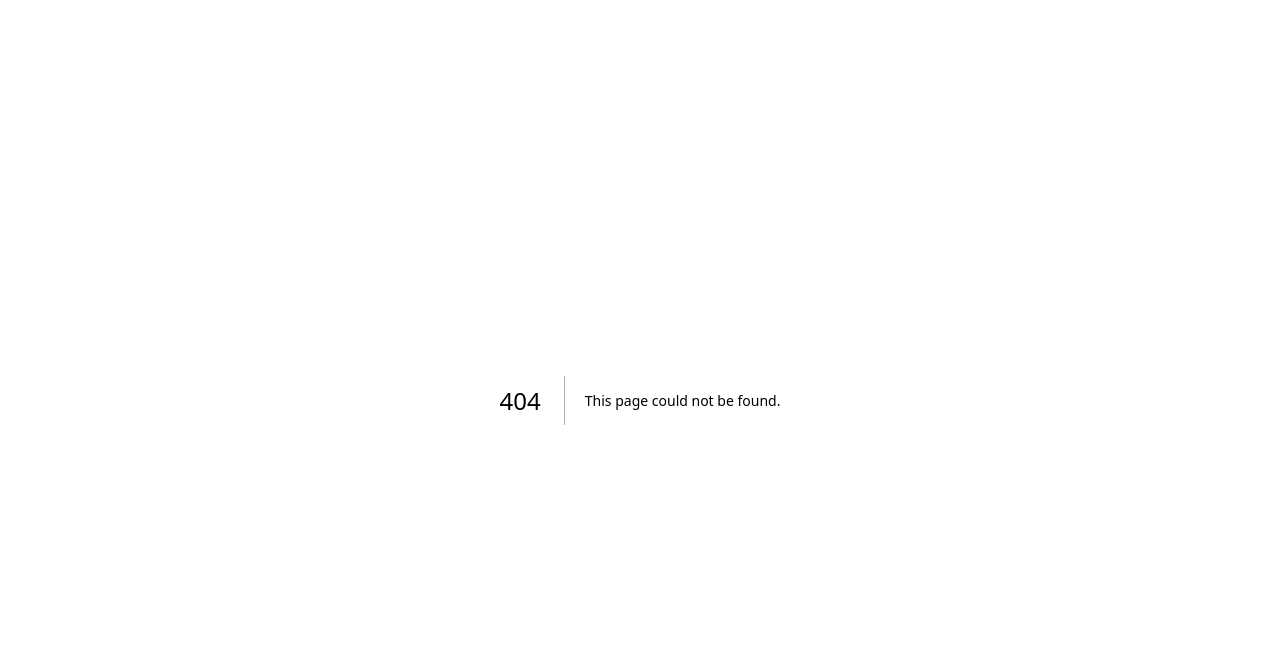
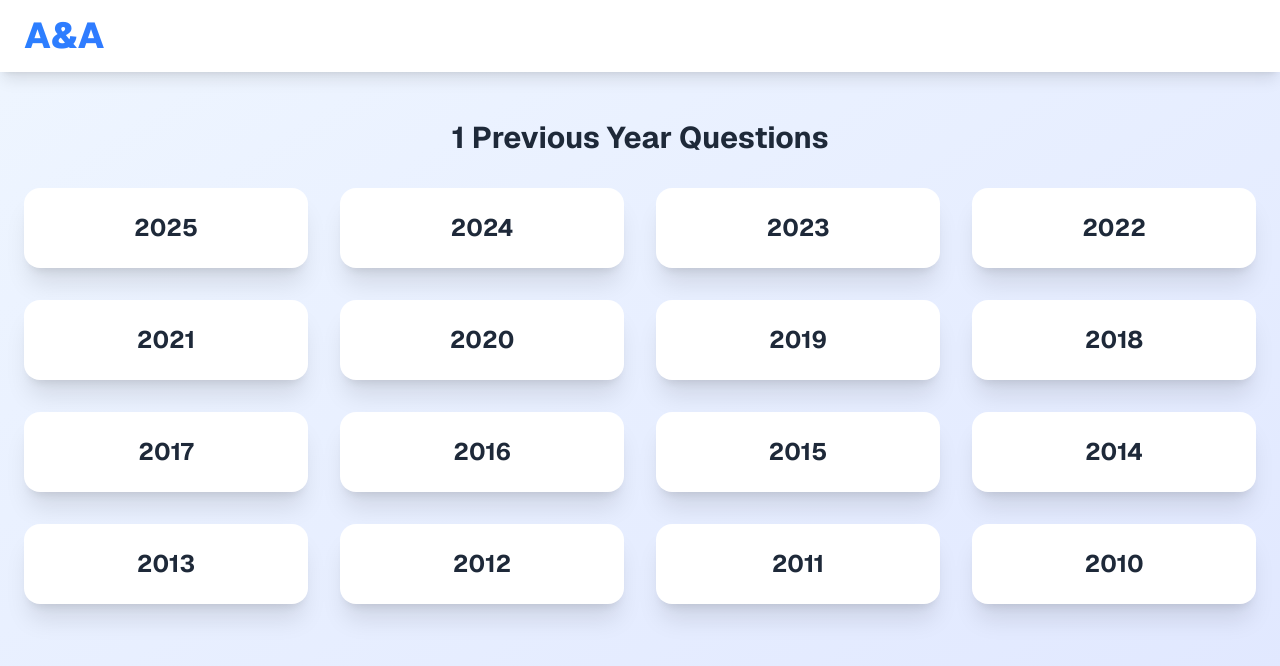
Before and after one commit to leo-v16/jeetneet, a Next.js app: page /exam/1/pyq in a window 1280 px wide. Before the commit this address had no page. Shown: the top 666 px of the page. Built offline with nearby package versions, Linux system fonts and the light colour scheme.

Commit message:
Stable PYQ routing along with comming soon routes

```diff
--- /dev/null
+++ b/app/coming-soon/page.tsx
@@ -0,0 +1,12 @@
+import React from 'react';
+
+export default function ComingSoon() {
+  return (
+    <div className="min-h-screen bg-gradient-to-br from-blue-50 to-indigo-100 dark:from-gray-800 dark:to-gray-900 font-sans flex items-center justify-center">
+      <div className="text-center">
+        <h1 className="text-6xl font-extrabold text-transparent bg-clip-text bg-gradient-to-r from-blue-500 to-indigo-600 dark:from-blue-400 dark:to-indigo-500">Coming Soon</h1>
+        <p className="text-gray-600 dark:text-gray-300 mt-4 text-lg">This page is under construction. Please check back later!</p>
+      </div>
+    </div>
+  );
+}
--- a/app/exam/[examName]/page.tsx
+++ b/app/exam/[examName]/page.tsx
@@ -1,32 +1,48 @@
-import React from 'react';
+import Link from "next/link";
 
 const options = [
-  { name: 'PYQs', description: 'Previous Year Questions' },
-  { name: 'Notes', description: 'Chapter-wise notes' },
-  { name: 'Mindmaps', description: 'Visual learning aids' },
-  { name: 'Syllabus', description: 'Detailed syllabus' },
-  { name: 'Mock Tests', description: 'Practice tests' },
+  { name: "PYQ", description: "Previous Year Questions", href: "pyq" },
+  { name: "Notes", description: "Chapter-wise notes", href: "../../coming-soon" },
+  { name: "Mindmaps", description: "Visual learning aids", href: "../../coming-soon" },
+  { name: "Syllabus", description: "Detailed syllabus", href: "../../coming-soon" },
+  { name: "Mock Tests", description: "Practice tests", href: "../../coming-soon" },
 ];
 
-export default async function ExamPage({ params }: { params: { examName: string } }) {
+export default async function ExamPage({ params }: { params: Promise<{ examName: string }> }) {
   const { examName } = await params;
+
   return (
     <div className="min-h-screen bg-gradient-to-br from-blue-50 to-indigo-100 dark:from-gray-800 dark:to-gray-900 font-sans">
       <header className="bg-white dark:bg-gray-800 shadow-lg">
         <div className="container mx-auto px-6 py-4">
-          <h1 className="text-4xl font-extrabold text-transparent bg-clip-text bg-gradient-to-r from-blue-500 to-indigo-600 dark:from-blue-400 dark:to-indigo-500">A&A</h1>
+          <h1 className="text-4xl font-extrabold text-transparent bg-clip-text bg-gradient-to-r from-blue-500 to-indigo-600 dark:from-blue-400 dark:to-indigo-500">
+            A&A
+          </h1>
         </div>
       </header>
+
       <main className="container mx-auto px-6 py-12">
-        <h2 className="text-3xl font-bold text-center text-gray-800 dark:text-white mb-8">{decodeURIComponent(examName)}</h2>
+        <h2 className="text-3xl font-bold text-center text-gray-800 dark:text-white mb-8">
+          {decodeURIComponent(examName)}
+        </h2>
+
         <div className="grid grid-cols-1 sm:grid-cols-2 md:grid-cols-3 lg:grid-cols-4 gap-8">
           {options.map((option) => (
-            <div key={option.name} className="transform hover:scale-105 transition-transform duration-300 bg-white dark:bg-gray-800 rounded-2xl shadow-xl overflow-hidden">
-              <div className="p-6 text-center">
-                <h3 className="text-2xl font-bold text-gray-800 dark:text-white">{option.name}</h3>
-                <p className="text-gray-600 dark:text-gray-300 mt-2">{option.description}</p>
+            <Link
+              key={option.name}
+              href={`/exam/${examName}/${option.href}`}
+            >
+              <div className="transform hover:scale-105 transition-transform duration-300 bg-white dark:bg-gray-800 rounded-2xl shadow-xl overflow-hidden">
+                <div className="p-6 text-center">
+                  <h3 className="text-2xl font-bold text-gray-800 dark:text-white">
+                    {option.name}
+                  </h3>
+                  <p className="text-gray-600 dark:text-gray-300 mt-2">
+                    {option.description}
+                  </p>
+                </div>
               </div>
-            </div>
+            </Link>
           ))}
         </div>
       </main>
--- /dev/null
+++ b/app/exam/[examName]/pyq/page.tsx
@@ -0,0 +1,47 @@
+import React from "react";
+
+export default async function PYQPage({
+  params,
+}: {
+  params: Promise<{ examName: string }>;
+}) {
+  const { examName } = await params;
+
+  const currentYear = new Date().getFullYear();
+  const years = Array.from({ length: currentYear - 2010 + 1 }, (_, i) => 2010 + i).reverse();
+
+  return (
+    <div className="min-h-screen bg-gradient-to-br from-blue-50 to-indigo-100 dark:from-gray-800 dark:to-gray-900 font-sans">
+      {/* Header */}
+      <header className="bg-white dark:bg-gray-800 shadow-lg">
+        <div className="container mx-auto px-6 py-4">
+          <h1 className="text-4xl font-extrabold text-transparent bg-clip-text bg-gradient-to-r from-blue-500 to-indigo-600 dark:from-blue-400 dark:to-indigo-500">
+            A&A
+          </h1>
+        </div>
+      </header>
+
+      {/* Main */}
+      <main className="container mx-auto px-6 py-12">
+        <h2 className="text-3xl font-bold text-center text-gray-800 dark:text-white mb-8">
+          {decodeURIComponent(examName)} Previous Year Questions
+        </h2>
+
+        <div className="grid grid-cols-1 sm:grid-cols-2 md:grid-cols-3 lg:grid-cols-4 gap-8">
+          {years.map((year) => (
+            <div
+              key={year}
+              className="transform hover:scale-105 transition-transform duration-300 bg-white dark:bg-gray-800 rounded-2xl shadow-xl overflow-hidden"
+            >
+              <div className="p-6 text-center">
+                <h3 className="text-2xl font-bold text-gray-800 dark:text-white">
+                  {year}
+                </h3>
+              </div>
+            </div>
+          ))}
+        </div>
+      </main>
+    </div>
+  );
+}
```
